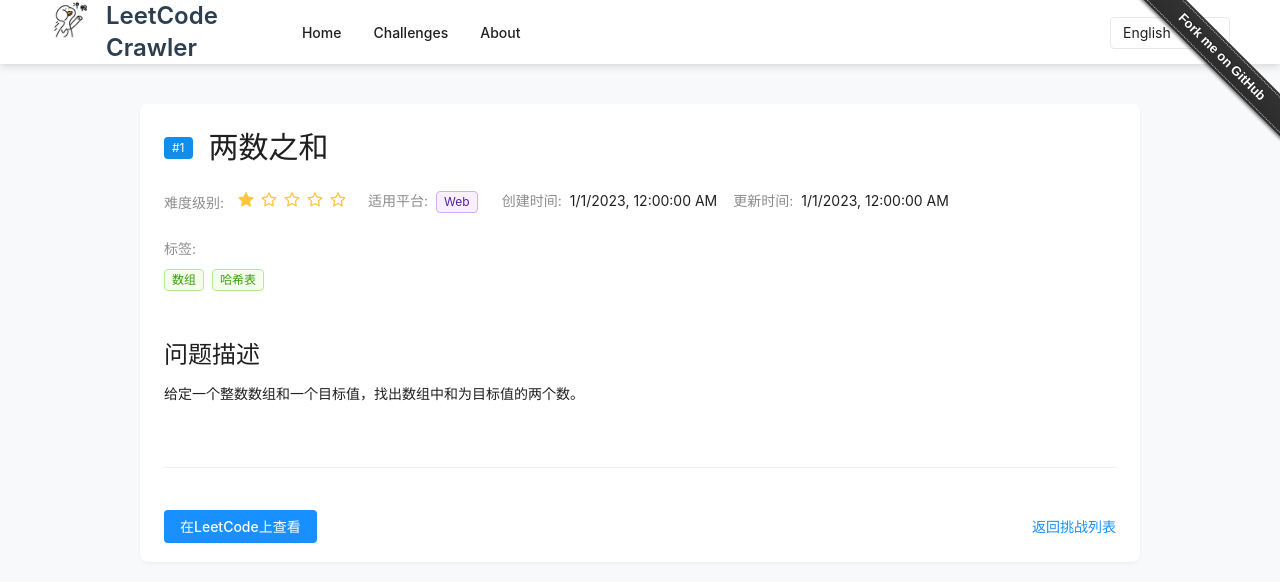
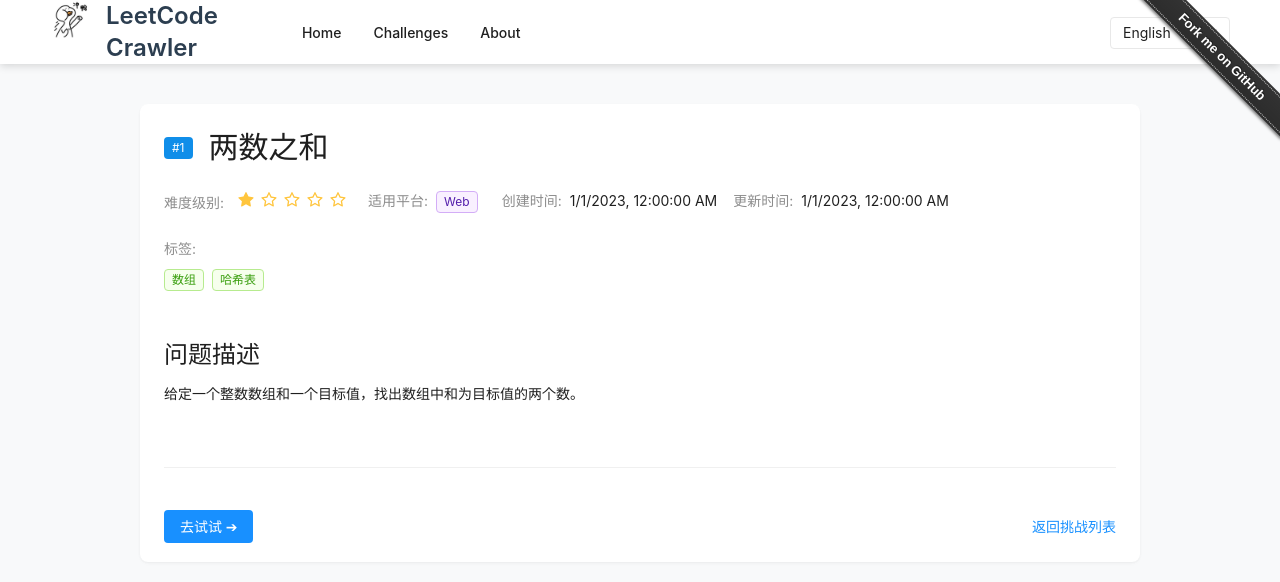
Before and after one commit to JSREP/crawler-leetcode, a React (Vite) app: page /challenge/1 in a window 1280 px wide. Shown: the top 582 px of the page. Built offline with nearby package versions, Linux system fonts and the light colour scheme.

Commit message:
统一详情页和列表页的'去试试'按钮样式

```diff
--- a/src/components/ChallengeDetailPage/ChallengeActions.tsx
+++ b/src/components/ChallengeDetailPage/ChallengeActions.tsx
@@ -33,7 +33,7 @@
                         textDecoration: 'none'
                     }}
                 >
-                    在LeetCode上查看
+                    去试试 ➔
                 </a>
             </div>
             <Link to="/challenges" style={{ color: '#1890ff' }}>
```
